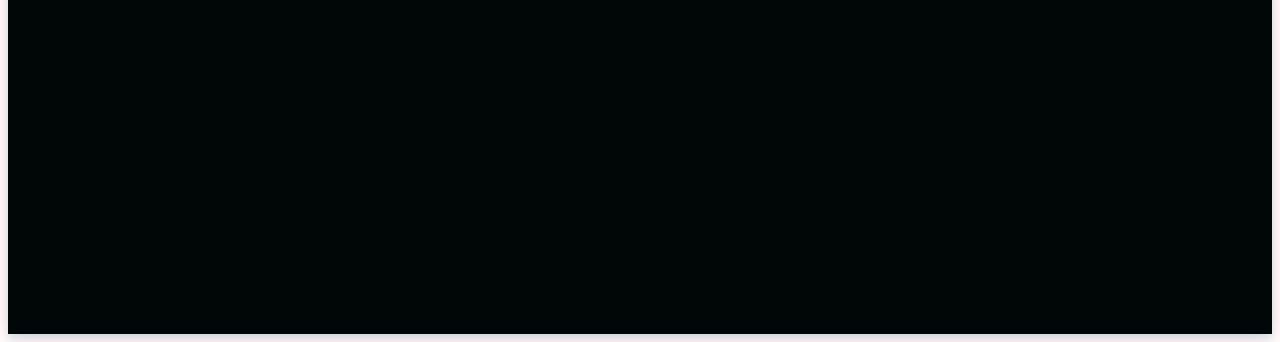
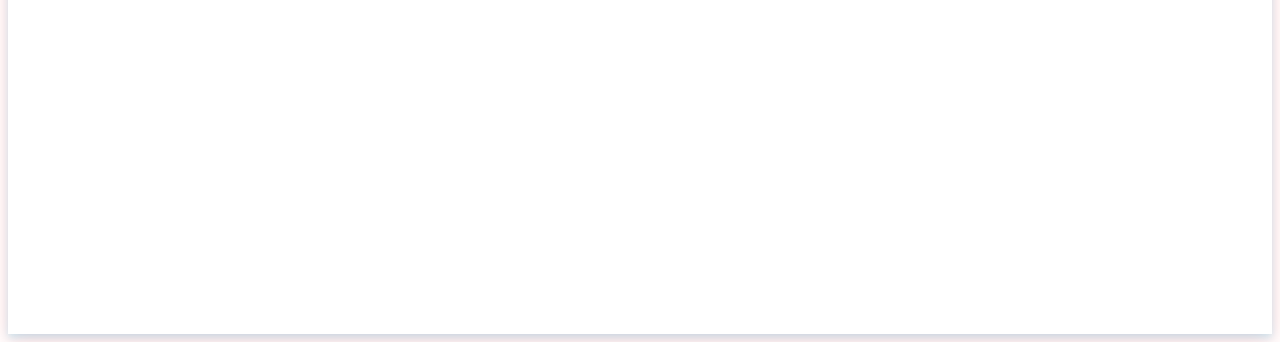
Before and after one commit to alphaleadership/Clock, a plain HTML site: page docs/index.html in a window 1280 px wide. Shown: the part 557-899 px from the top of the page. Drawn offline with Linux system fonts and the light colour scheme; a web font is replaced by a local one.

Commit message:
Update styles.css

```diff
--- a/docs/styles.css
+++ b/docs/styles.css
@@ -3,7 +3,7 @@
 
 
 #digital-clock {
-  background-color: #010707;
+  background-color: #fff;
   width: 100%;
   margin: auto;
   padding-top: 260px;
```
